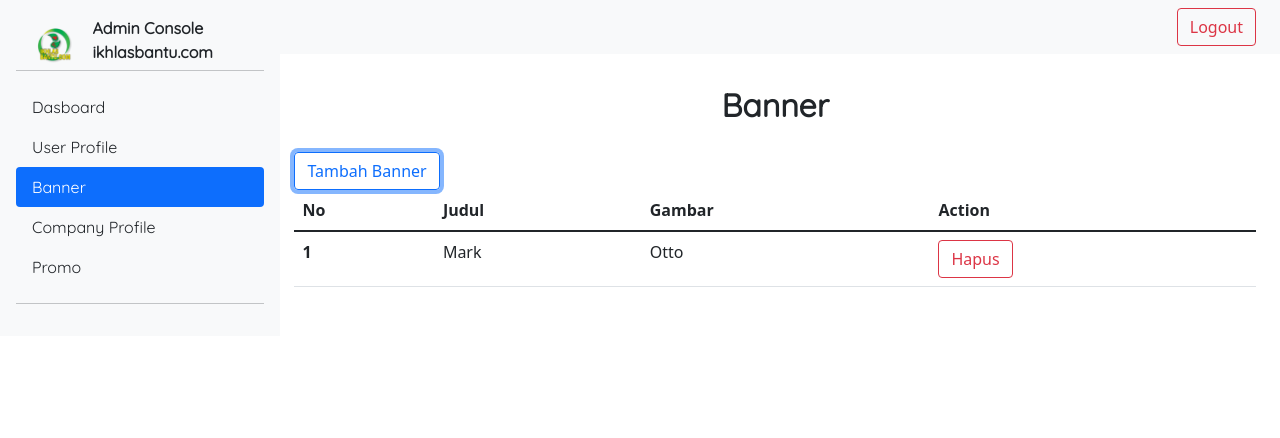
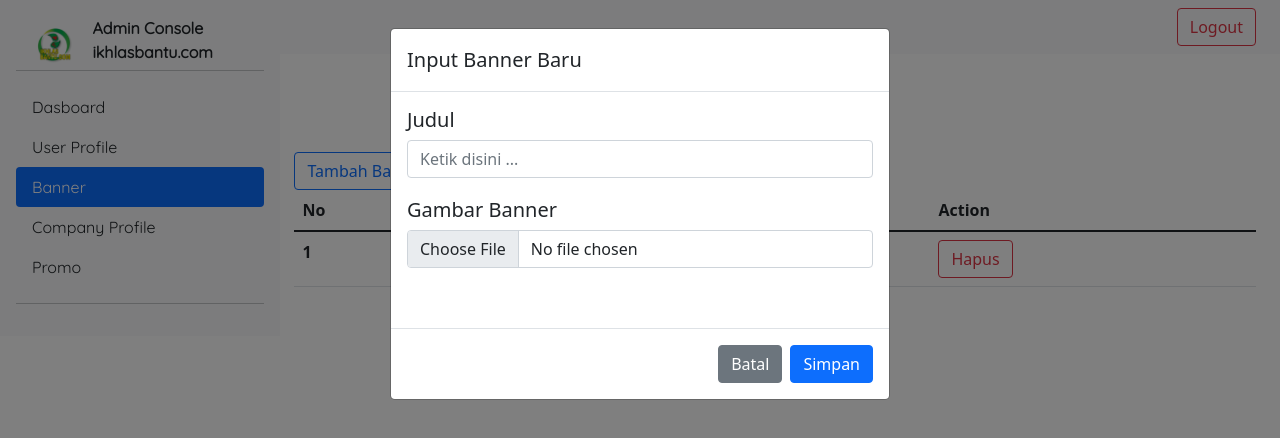
Before and after one commit to alvine998/ikhlasbantu, a Next.js app: page /admin/banner in a window 1280 px wide. Both pictures are taken after a click on the button "Tambah Banner". Shown: the top 438 px of the page. Built offline with nearby package versions, Linux system fonts and the light colour scheme.

Commit message:
modal banner

```diff
--- a/pages/admin/banner.js
+++ b/pages/admin/banner.js
@@ -1,4 +1,4 @@
-import React from 'react';
+import React, { useState } from 'react';
 import Navadmin from '../../components/NavAdmin';
 import NavMain from '../../components/NavMain';
 import styles from '../../styles/Home.module.css'
@@ -6,6 +6,17 @@ import styles from '../../styles/Home.module.css'
 Banner.title = "Banner"
 
 function Banner(props) {
+    const [judul, setJudul] = useState('');
+    const [image, setImage] = useState(null);
+    const [imageName, setImageName] = useState(null);
+
+    const handleJudul = (e) => {
+        setJudul(e.target.value)
+    }
+
+    const handleImage = (e) => {
+
+    }
     return (
         <div>
             <div style={{ overflow: 'hidden' }}>
@@ -19,7 +30,43 @@ function Banner(props) {
                             <div className='container'>
                                 <h2 style={{ fontWeight: 'bold', textAlign: 'center' }}>Banner</h2>
                                 <div style={{ paddingTop: 20 }}>
-                                    <button className='btn btn-outline-primary'>Tambah Banner</button>
+                                <button type='button' className='btn btn-outline-primary' data-bs-toggle="modal" data-bs-target="#urlModal">Tambah Banner</button>
+                                    {/* Start Modal */}
+                                    <div>
+                                        <div class="modal fade" tabindex="-1" role="dialog" id="urlModal" aria-labelledby="urlModalLabel" aria-hidden="true">
+                                            <div class="modal-dialog" role="document">
+                                                <div class="modal-content">
+                                                    <div class="modal-header">
+                                                        <h5 class="modal-title">Input Banner Baru</h5>
+                                                    </div>
+                                                    <div class="modal-body">
+                                                        <div>
+                                                            <form className="form">
+                                                                <div>
+                                                                    <h5 style={{ float: 'left' }}>Judul</h5>
+                                                                    <input className="form-control" onChange={handleJudul.bind(this)} placeholder="Ketik disini ..." type="text" />
+                                                                </div>
+
+                                                                <div style={{ paddingTop: 20 }}>
+                                                                    <h5 style={{ float: 'left' }}>Gambar Banner</h5>
+                                                                    <input className="form-control" type="file" />
+                                                                </div>
+
+                                                                <div style={{ paddingTop: 20 }}>
+                                                                    <img/>
+                                                                </div>
+                                                            </form>
+                                                        </div>
+                                                    </div>
+                                                    <div class="modal-footer">
+                                                        <button type="button" class="btn btn-secondary" data-bs-dismiss="modal">Batal</button>
+                                                        <button type="button" class="btn btn-primary" >Simpan</button>
+                                                    </div>
+                                                </div>
+                                            </div>
+                                        </div>
+                                    </div>
+                                    {/* End Modal */}
                                     <table class="table">
                                         <thead>
                                             <tr>
```
